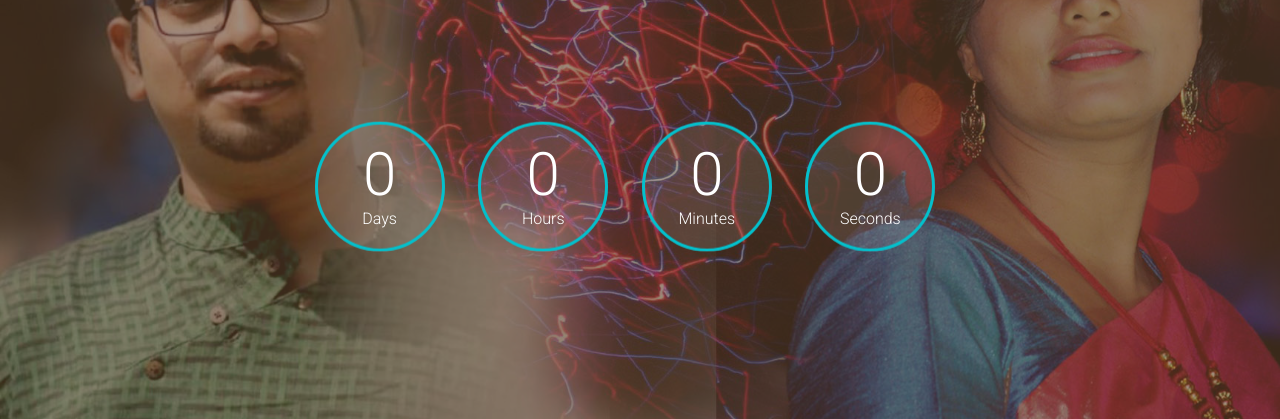
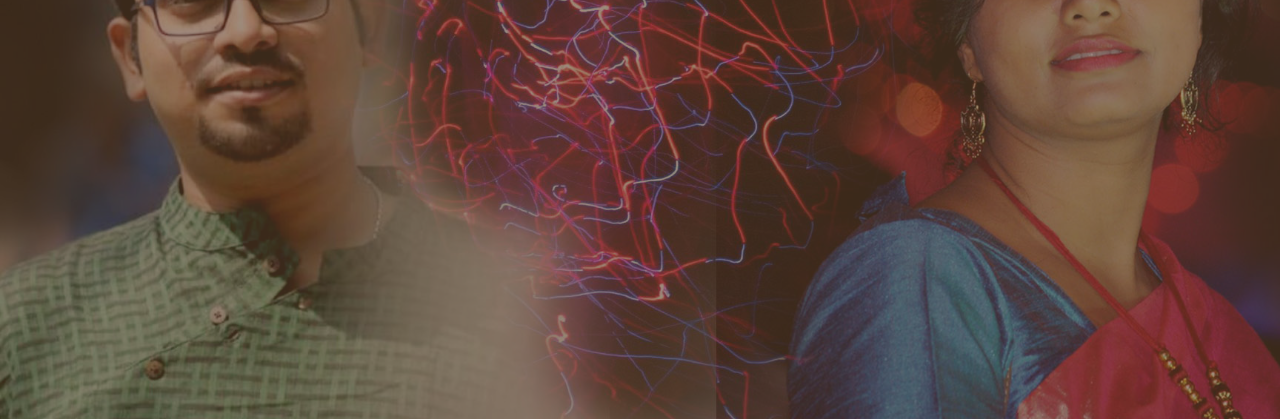
Before and after one commit to maxhope13/maxhope13.github.io, a plain HTML site: page index.html in a window 1280 px wide. Shown: the part 381-800 px from the top of the page. Drawn offline with Linux system fonts and the light colour scheme; files whose address does not match are found by name.

Commit message:
updated index

```diff
--- a/index.html
+++ b/index.html
@@ -320,54 +320,6 @@
                       <p><span>We’re getting married.</span></p>
                     </div>
                 <div class="clearfix"></div>
-                <div class="countdown countdown-container container">
-                      <div class="clock row">
-                    <div class="clock-item clock-days countdown-time-value wow bounceInUp" data-wow-duration="1.5s" data-wow-delay="0.25s">
-                          <div class="wrap">
-                        <div class="inner">
-                              <div id="canvas-days" class="clock-canvas"></div>
-                              <div class="text">
-                            <p class="val">47</p>
-                            <p class="type-days type-time">days</p>
-                          </div>
-                            </div>
-                      </div>
-                        </div>
-                    <div class="clock-item clock-hours countdown-time-value wow bounceInUp" data-wow-duration="1.5s" data-wow-delay="0.33s">
-                          <div class="wrap">
-                        <div class="inner">
-                              <div id="canvas-hours" class="clock-canvas"></div>
-                              <div class="text">
-                            <p class="val">5</p>
-                            <p class="type-hours type-time">hours</p>
-                          </div>
-                            </div>
-                      </div>
-                        </div>
-                    <div class="clock-item clock-minutes countdown-time-value wow bounceInUp" data-wow-duration="1.5s" data-wow-delay="0.37s">
-                          <div class="wrap">
-                        <div class="inner">
-                              <div id="canvas-minutes" class="clock-canvas"></div>
-                              <div class="text">
-                            <p class="val">20</p>
-                            <p class="type-minutes type-time">minutes</p>
-                          </div>
-                            </div>
-                      </div>
-                        </div>
-                    <div class="clock-item clock-seconds countdown-time-value wow bounceInUp" data-wow-duration="1.5s" data-wow-delay="0.42s">
-                          <div class="wrap">
-                        <div class="inner">
-                              <div id="canvas-seconds" class="clock-canvas"></div>
-                              <div class="text">
-                            <p class="val">0</p>
-                            <p class="type-seconds type-time">seconds</p>
-                          </div>
-                            </div>
-                      </div>
-                        </div>
-                  </div>
-                    </div>
               </div>
                 </div>
           </div>
@@ -536,7 +488,7 @@
                     </div>
                 <div class="container">
                       <div class="col-md-12 about-the-people">
-                    <p>Lorem ipsum dolor sit amet, consectetur adipiscing elit. Mauris volutpat dui non justo scelerisque interdum. Mauris cursus gravida efficitur. Aliquam viverra semper sodales. Cras sed scelerisque orci. Vivamus vitae nulla quis justo suscipit interdum. Suspendisse potenti. Quisque felis est, blandit sed laoreet quis.</p>
+                    <p>“Our hearts are so confident that you will keep each other happy with lots of love and affection. May God bless you with a beautiful life. Congratulations!”</p>
                   </div>
                     </div>
                 <div class="container">
```
